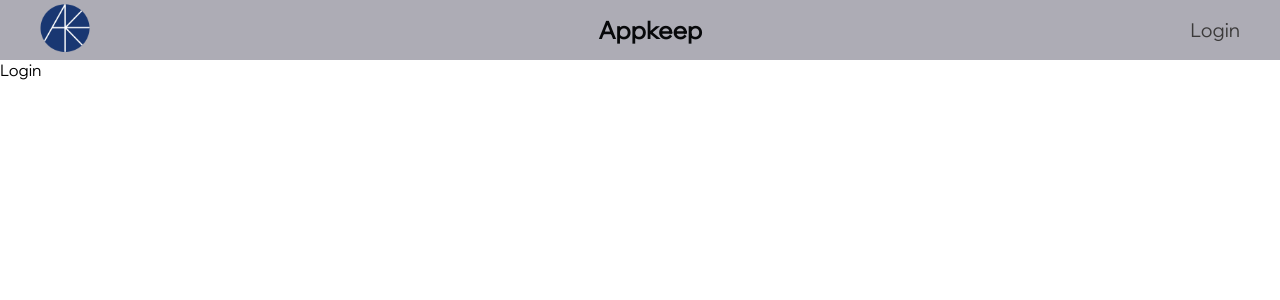
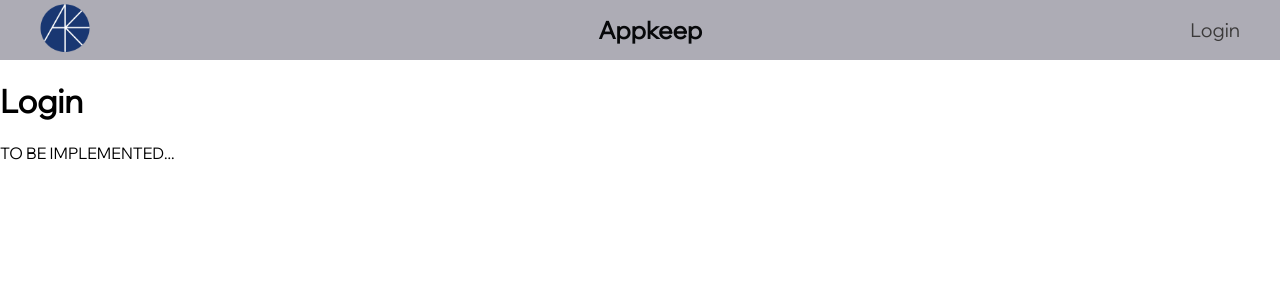
Before and after one commit to bishal0922/AppKeep, a React (Vite) app in the folder main/: page /Login in a window 1280 px wide. Shown: the top 300 px of the page. Built offline with nearby package versions, Linux system fonts and the light colour scheme.

Commit message:
login component -added text

```diff
--- a/main/src/pages/Login.jsx
+++ b/main/src/pages/Login.jsx
@@ -2,7 +2,10 @@ import React from 'react'
 
 const Login = () => {
   return (
-    <div>Login</div>
+    <div>
+      <h1>Login</h1>
+      <p>TO BE IMPLEMENTED...</p>
+    </div>
   )
 }
 
```
